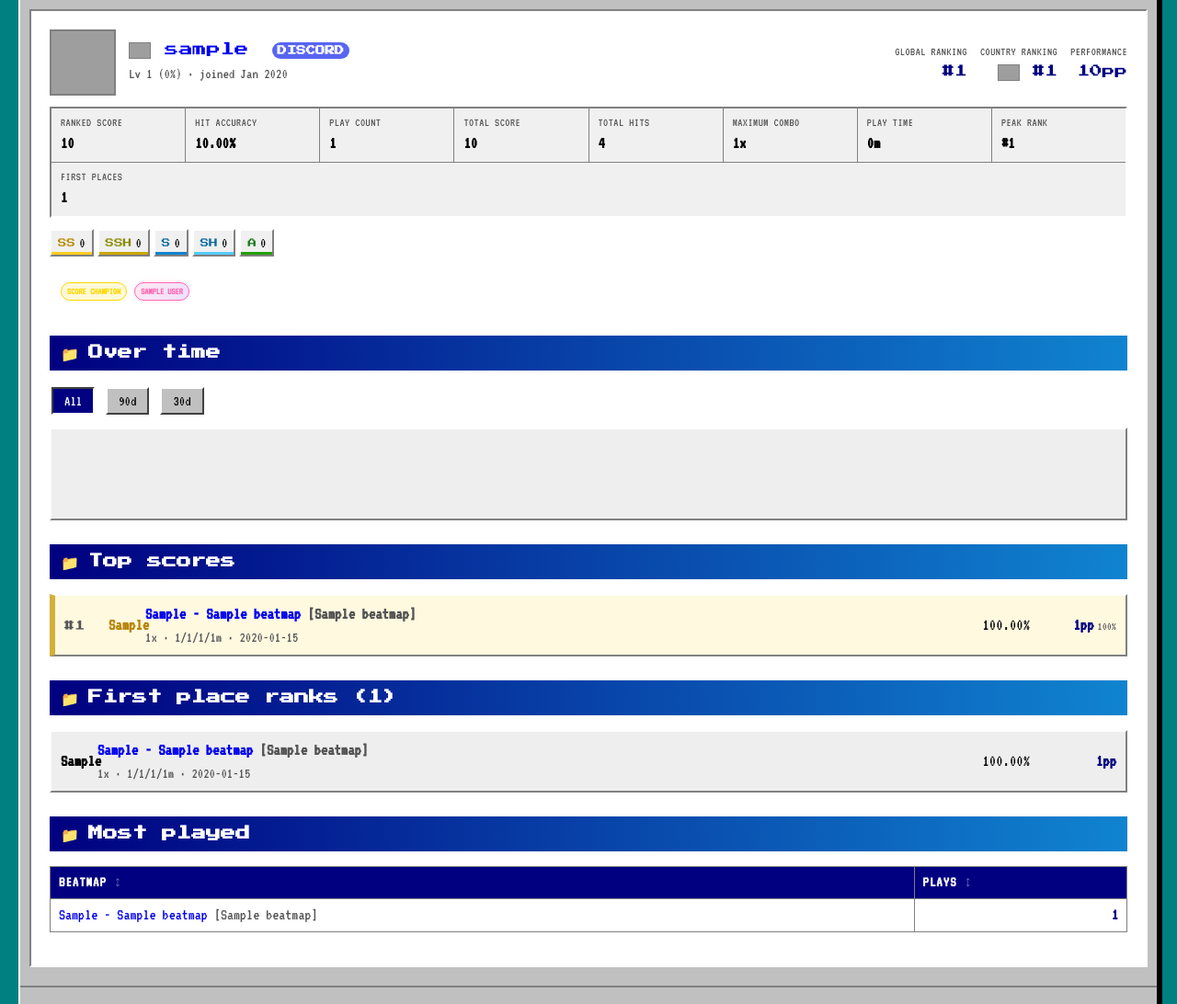
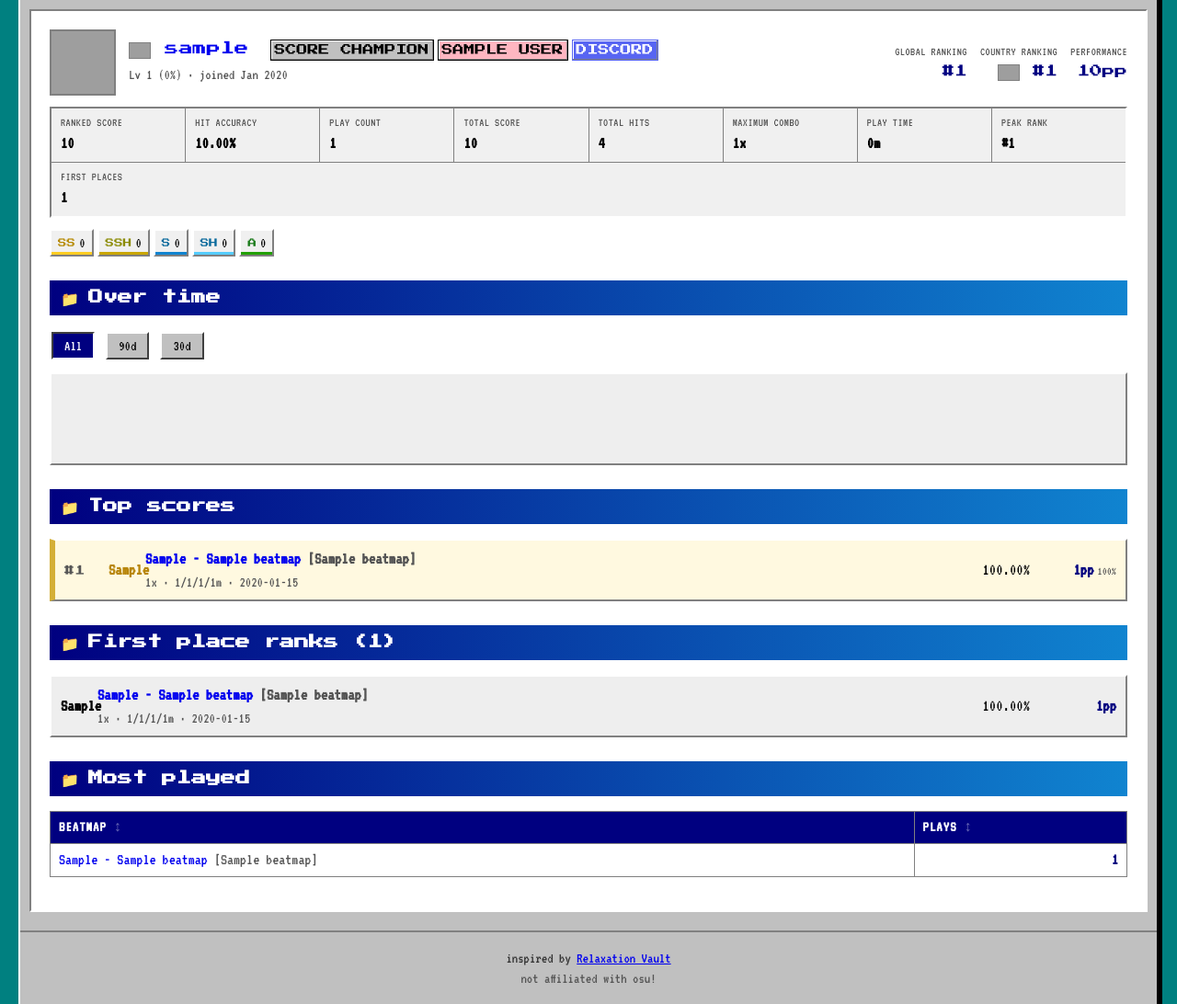
Before and after one commit to JadonKJones/CTBRX-Leaderboard, a Flask app: page /users/1 in a window 1280 px wide. Shown: the part 84-1176 px from the top of the page at 92% size. Run offline with Flask 3, Linux system fonts and the light colour scheme; tables that the repository leaves empty hold one stand-in row (values such as "Sample post"); grey boxes are pictures that could not be loaded.

Commit message:
Fix Best Improved job to run Saturday and award top 3, shorten panel header

```diff
--- a/app/pipeline.py
+++ b/app/pipeline.py
@@ -525,28 +525,28 @@ def award_best_improved(app) -> None:
     from .models import UserBadge
 
     with app.app_context():
-        # Get the top 1 most improved player
-        winners = best_improved(days=7, limit=1)
+        # Get the top 3 most improved players
+        winners = best_improved(days=7, limit=3)
         if not winners:
             log.info("No winners for weekly best improved")
             return
 
-        winner = winners[0]
-        uid = winner["user"].id
-
-        # Calculate week number of the year for the badge name
         week_num = date.today().isocalendar()[1]
         badge_name = f"Best Improved - Week {week_num}"
 
-        # Avoid duplicate awards if run manually multiple times
-        existing = db.session.query(UserBadge).filter_by(user_id=uid, badge_name=badge_name).first()
-        if not existing:
-            badge = UserBadge(user_id=uid, badge_name=badge_name)
-            db.session.add(badge)
-            db.session.commit()
-            log.info("Awarded %s to user %s (Delta: %s)", badge_name, uid, winner["delta"])
-        else:
-            log.info("User %s already has %s", uid, badge_name)
+        for winner in winners:
+            uid = winner["user"].id
+
+            # Avoid duplicate awards if run manually multiple times
+            existing = db.session.query(UserBadge).filter_by(user_id=uid, badge_name=badge_name).first()
+            if not existing:
+                badge = UserBadge(user_id=uid, badge_name=badge_name)
+                db.session.add(badge)
+                log.info("Awarded %s to user %s (Delta: %s)", badge_name, uid, winner["delta"])
+            else:
+                log.info("User %s already has %s", uid, badge_name)
+
+        db.session.commit()
 
 
 def start_scheduler(app) -> BackgroundScheduler:
@@ -571,9 +571,9 @@ def start_scheduler(app) -> BackgroundScheduler:
                   seconds=app.config["CLEANUP_INTERVAL"], id="cleanup",
                   max_instances=1, coalesce=True)
 
-    # Run the weekly best improved award every Sunday at 00:00 UTC
+    # Run the weekly best improved award every Saturday at 00:00 UTC
     sched.add_job(_job(award_best_improved, app), "cron",
-                  day_of_week="sun", hour=0, minute=0, id="weekly_improver",
+                  day_of_week="sat", hour=0, minute=0, id="weekly_improver",
                   max_instances=1, coalesce=True)
 
     sched.start()
--- a/app/static/style.css
+++ b/app/static/style.css
@@ -351,42 +351,14 @@ footer.page-footer {
   vertical-align: middle;
 }
 .badge-mod {
-  font-size: 0.65rem;
-  padding: 2px 6px;
-  border-radius: 12px;
-  font-weight: 700;
+  font-size: 0.75rem;
+  padding: 2px 4px;
+  background: #c0c0c0;
+  border: 1px solid #000;
+  box-shadow: inset -1px -1px 0 #808080, inset 1px 1px 0 #fff;
+  color: #000;
   text-transform: uppercase;
 }
-.badge-rank-1 {
-  background: rgba(255, 215, 0, 0.15);
-  color: #ffd700;
-  border: 1px solid #ffd700;
+.badge-persistent {
+  background: #ffb6c1;
 }
-.badge-rank-2 {
-  background: rgba(192, 192, 192, 0.15);
-  color: #c0c0c0;
-  border: 1px solid #c0c0c0;
-}
-.badge-rank-3 {
-  background: rgba(205, 127, 50, 0.15);
-  color: #cd7f32;
-  border: 1px solid #cd7f32;
-}
-
-.profile-badges {
-  margin-top: 16px;
-  display: flex;
-  flex-wrap: wrap;
-  gap: 8px;
-  padding: 12px;
-  background: var(--bg-card);
-  border: 1px solid var(--border-card);
-  border-radius: 4px;
-}
-
-.badge-persistent {
-  background: linear-gradient(135deg, rgba(255, 105, 180, 0.15), rgba(138, 43, 226, 0.15));
-  color: #ff69b4;
-  border: 1px solid #ff69b4;
-  box-shadow: 0 0 5px rgba(255, 105, 180, 0.2);
-}
--- a/app/templates/index.html
+++ b/app/templates/index.html
@@ -104,7 +104,7 @@
         </tbody>
       </table>
 
-      <h2>Best Improved (7 days)</h2>
+      <h2>Best Improved</h2>
       <table class="info ranking">
         <thead><tr><th>Player</th><th class="pp">Delta</th></tr></thead>
         <tbody>
--- a/app/templates/user.html
+++ b/app/templates/user.html
@@ -12,8 +12,32 @@
         <div class="profile-info__name">
           {{ m.flag(user.country_code) }}
           <a href="https://osu.ppy.sh/users/{{ user.id }}/fruits">{{ user.username }}</a>
-          {% if user.discord_link %}
-            <span class="profile-info__badges" style="margin-left: 10px;">
+          {% if user.id in mod_champs or user.id in acc_champs or user.id in score_champs or user.id in first_place_champs or user.badges.count() > 0 %}
+            <span class="profile-info__badges">
+            {% if user.id in first_place_champs %}
+              {% set fp_info = first_place_champs[user.id] %}
+              {% if fp_info.rank <= 3 %}
+                <span class="badge badge-mod badge-rank-{{ fp_info.rank }}" title="Global #{{ fp_info.rank }} in First Places">First Place Champion</span>
+              {% endif %}
+            {% endif %}
+            {% if user.id in acc_champs %}
+              <span class="badge badge-mod badge-rank-{{ acc_champs[user.id] }}" title="Global #{{ acc_champs[user.id] }} in Accuracy">Accuracy Champion</span>
+            {% endif %}
+            {% if user.id in score_champs %}
+              <span class="badge badge-mod badge-rank-{{ score_champs[user.id] }}" title="Global #{{ score_champs[user.id] }} in Total Score">Score Champion</span>
+            {% endif %}
+            {% for m, r in mod_champs.get(user.id, []) %}
+              <span class="badge badge-mod badge-rank-{{ r }}" title="Global #{{ r }} for {{ m }}">{{ m }} Champion</span>
+            {% endfor %}
+            {% for b in user.badges %}
+              <span class="badge badge-mod badge-persistent" title="Awarded {{ b.awarded_at.strftime('%b %d, %Y') }}">{{ b.badge_name }}</span>
+            {% endfor %}
+            {% if user.discord_link %}
+              <span class="badge badge-mod" style="background: #5865F2; border-color: #5865F2; color: #fff;" title="Discord Linked">Discord</span>
+            {% endif %}
+            </span>
+          {% elif user.discord_link %}
+            <span class="profile-info__badges">
               <span class="badge badge-mod" style="background: #5865F2; border-color: #5865F2; color: #fff;" title="Discord Linked">Discord</span>
             </span>
           {% endif %}
@@ -43,29 +67,6 @@
     </div>
 
     <div class="profile-grades">{{ m.grades(profile.grades) }}</div>
-
-    {% if user.id in mod_champs or user.id in acc_champs or user.id in score_champs or user.id in first_place_champs or user.badges.count() > 0 %}
-    <div class="profile-badges">
-      {% if user.id in first_place_champs %}
-        {% set fp_info = first_place_champs[user.id] %}
-        {% if fp_info.rank <= 3 %}
-          <div class="badge badge-mod badge-rank-{{ fp_info.rank }}" title="Global #{{ fp_info.rank }} in First Places">First Place Champion</div>
-        {% endif %}
-      {% endif %}
-      {% if user.id in acc_champs %}
-        <div class="badge badge-mod badge-rank-{{ acc_champs[user.id] }}" title="Global #{{ acc_champs[user.id] }} in Accuracy">Accuracy Champion</div>
-      {% endif %}
-      {% if user.id in score_champs %}
-        <div class="badge badge-mod badge-rank-{{ score_champs[user.id] }}" title="Global #{{ score_champs[user.id] }} in Total Score">Score Champion</div>
-      {% endif %}
-      {% for m, r in mod_champs.get(user.id, []) %}
-        <div class="badge badge-mod badge-rank-{{ r }}" title="Global #{{ r }} for {{ m }}">{{ m }} Champion</div>
-      {% endfor %}
-      {% for b in user.badges %}
-        <div class="badge badge-mod badge-persistent" title="Awarded {{ b.awarded_at.strftime('%b %d, %Y') }}">{{ b.badge_name }}</div>
-      {% endfor %}
-    </div>
-    {% endif %}
   </div>
 
   {% if profile.timelines.playcount %}
```
Also changed, not shown: app/static/osu.css (+31 -0 lines).
